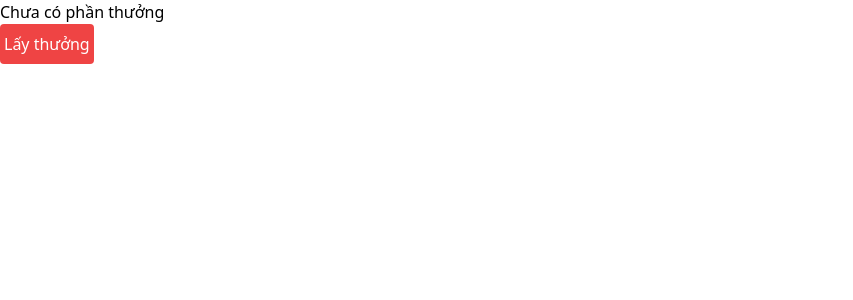
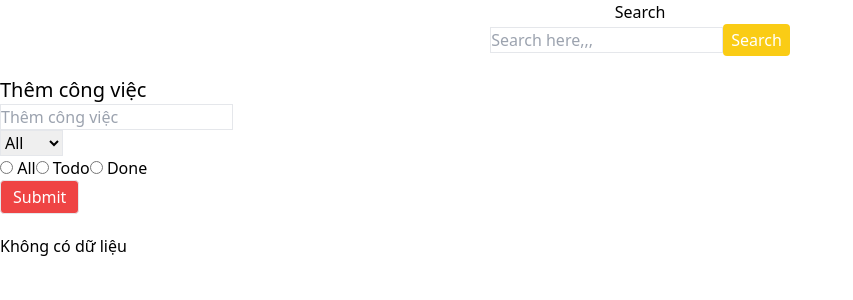
Before and after one commit to bphphin/react-dev, a React (Vite) app: page / in a window 1280 px wide. Shown: the top 300 px of the page, without its empty margins (0-853 px from the left). Built offline with nearby package versions, Linux system fonts and the light colour scheme.

Commit message:
feat: :pencil2:

```diff
--- a/src/App.jsx
+++ b/src/App.jsx
@@ -1,21 +1,8 @@
-import React, { useState } from 'react'
-import Gift from './components/Gift';
+import React from 'react'
+import Todo from './components/Todo';
 
 export default function App() {
-    const gifts = [
-        'Iphone 11',
-        'Iphone 12',
-        'Iphone 13',
-    ];
-    const [gift, setGift] = useState(null);
-
-    const handleGift = () => {
-        setGift(gifts[Math.floor(Math.random() * gifts.length)]);
-    }
     return (
-        <>
-            <p>{ gift || 'Chưa có phần thưởng' }</p>
-            <button onClick={ handleGift } className='bg-red-500 text-white py-2 px-1 rounded '>Lấy thưởng</button>
-        </>
-    );
+        <Todo/>
+    )
 }
--- /dev/null
+++ b/src/components/Form.jsx
@@ -0,0 +1,64 @@
+import React from 'react'
+
+export default function Form(props) {
+    const { handleGetValue, handleSubmit, handleSearch, searchRef} = props;
+  return (
+    <>
+        <div className='text-center'>
+            <h3>Search</h3>
+            <input type='text'
+            ref={ searchRef }
+            className='border'
+            placeholder='Search here,,,' />
+            <button
+            className='bg-yellow-400 text-white py-1 px-2 rounded '
+            onClick={ handleSearch }
+            >
+                Search
+            </button>
+        </div>
+        <div className='my-5'>
+            <h1 className='text-xl'>Thêm công việc</h1>
+            <div>
+                <input type='text'
+                placeholder='Thêm công việc'
+                className='border'
+                name='todoName'
+                onChange={ handleGetValue }
+                />
+            </div>
+            <div>
+                <select className='border' name='options' onChange={ handleGetValue } >
+                    <option value='All' selected>All</option>
+                    <option value='Todo' >Todo</option>
+                    <option value='Done' >Done</option>
+                </select>
+            </div>
+            <div>
+                <input type='radio'
+                name='status'
+                value='All'
+                onChange={ handleGetValue }
+                /> All
+                <input type='radio'
+                name='status'
+                value='Todo'
+                onChange={ handleGetValue }
+                /> Todo
+                <input type='radio'
+                name='status'
+                value='Done'
+                onChange={ handleGetValue }
+                /> Done
+            </div>
+            <div>
+                <button className='border bg-red-500 text-white px-3 py-1 rounded'
+                onClick={ handleSubmit }
+                >
+                    Submit
+                </button>
+            </div>
+        </div>
+    </>
+  )
+}
--- a/src/components/Gift.jsx
+++ /dev/null
@@ -1,7 +0,0 @@
-import React from 'react'
-
-export default function Gift() {
-  return (
-    <div>Gift</div>
-  )
-}
--- /dev/null
+++ b/src/components/Table.jsx
@@ -0,0 +1,55 @@
+import React from 'react'
+
+export default function Table({ data, handleDelete }) {
+    return (
+        <>
+            {
+                data.length > 0 ?
+                (
+                    <>
+                        <table>
+                            <thead>
+                                <tr>
+                                    <th>STT</th>
+                                    <th>Name</th>
+                                    <th>Options</th>
+                                    <th>Status</th>
+                                    <th>Action</th>
+                                </tr>
+                            </thead>
+                            <tbody>
+                                { data.map(item => (
+                                    <tr key={ Math.random() }>
+                                        <td>{ item.id }</td>
+                                        <td>{ item.todoName }</td>
+                                        <td>{ item.options }</td>
+                                        <td>{ item.status }</td>
+                                        <td>
+                                            <button
+                                            className='bg-red-500 text-white py-1 px-2 rounded'
+                                            onClick={ () => handleDelete(item.id) }
+                                            >
+                                                Remove
+                                            </button> &nbsp;
+                                            <button
+                                            className='bg-green-400 text-white py-1 px-2 rounded'
+                                            >
+                                                Update
+                                            </button>
+                                        </td>
+                                    </tr>
+                                )) }
+                            </tbody>
+                        </table>
+                    </>
+                )
+                :
+                (
+                    <>
+                        <div>Không có dữ liệu</div>
+                    </>
+                )
+            }
+        </>
+    )
+}
--- /dev/null
+++ b/src/components/Todo.jsx
@@ -0,0 +1,52 @@
+import React, { useRef, useState } from 'react'
+import Form from './Form';
+import Table from './Table';
+
+export default function Todo() {
+
+    const [formData, setFormData] = useState({
+        id: null,
+        todoName: '',
+        options: 'All',
+        status: false,
+    });
+
+    const [todo, setTodo] = useState([]);
+
+    const [searchData, setSearchData] = useState('');
+    const searchRef = useRef(null);
+    const handleGetValue = e => {
+        const { name, value, checked, type } = e.target;
+        setFormData({
+            ...formData,
+            [name]: type === 'checkbox' ? checked : value
+        });
+    }
+
+    const handleSubmit = () => {
+        setTodo([...todo, {id: Date.now(),formData}])
+    }
+
+    const handleDelete = id => {
+        setTodo(todo.filter(item => item.id !== id));
+    }
+
+    const handleSearch = () => {
+        setSearchData(searchRef.current.value)
+    }
+    return (
+        <>
+            <Form
+            handleGetValue={ handleGetValue }
+            handleSubmit={ handleSubmit }
+            handleSearch={ handleSearch }
+            searchRef={ searchRef }
+            />
+
+            <Table
+            data= { todo }
+            handleDelete={ handleDelete }
+            />
+        </>
+    )
+}
```
